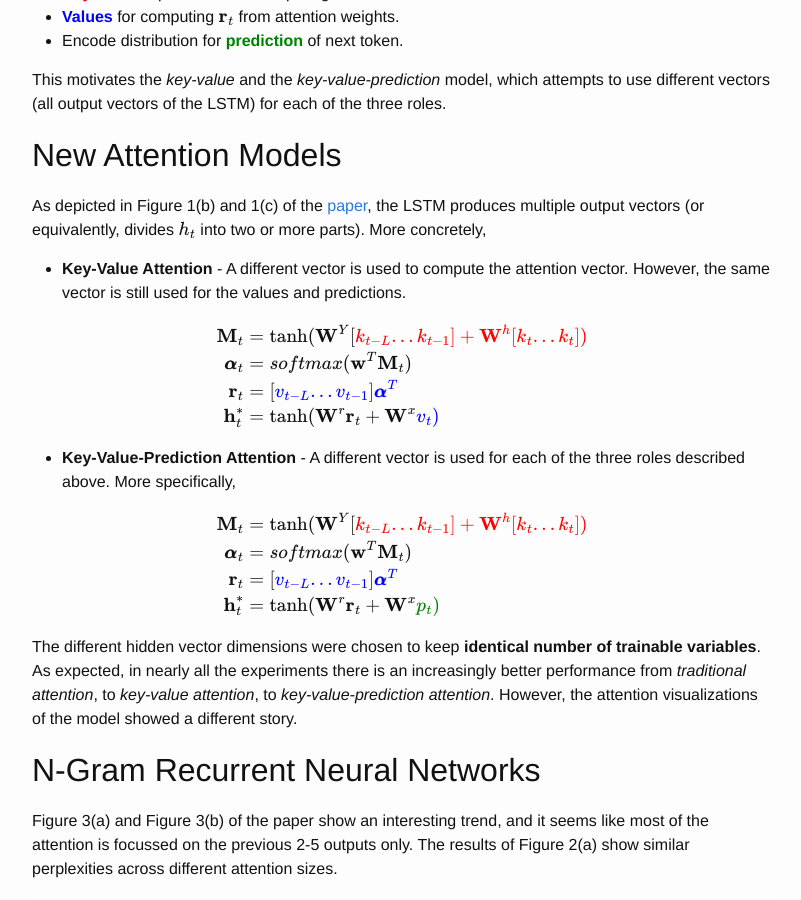
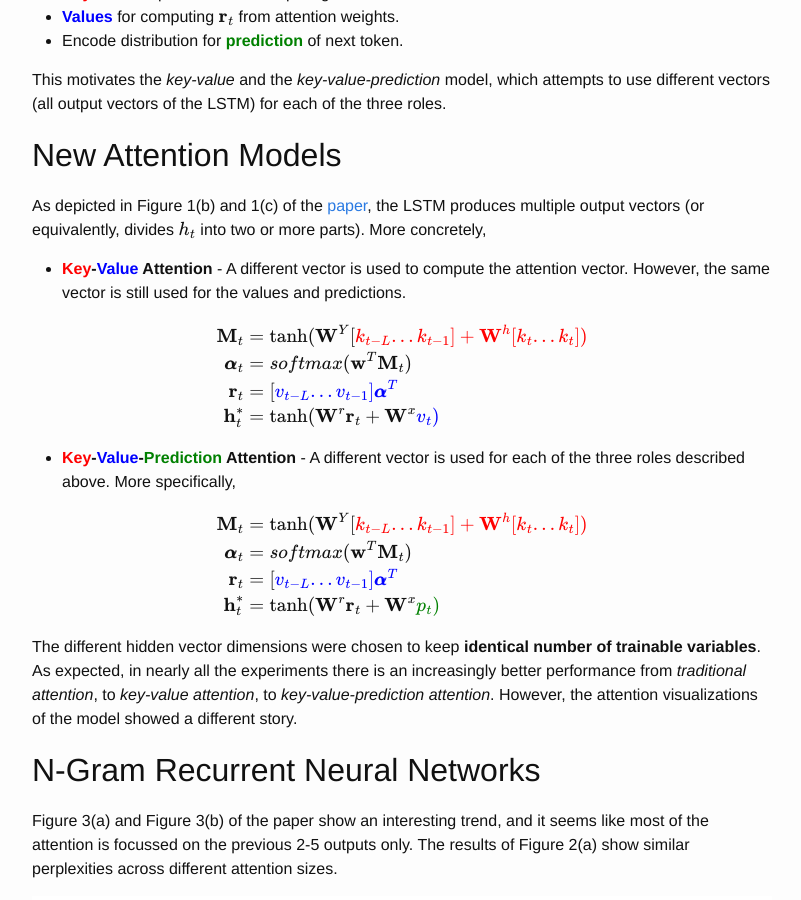
Before and after one commit to martiansideofthemoon/martiansideofthemoon.github.io, a Jekyll site: the page built from _posts/2017-06-24-short-attention-iclr-summary.markdown, in a window 1280 px wide and 900 px high, scrolled down 1842 px. Shown: the whole window, without its empty margins (238-1039 px from the left). Built offline with Jekyll 4.4.1, drawn with Linux system fonts in a browser that asks for light colours; formulas are drawn with MathJax 3; a script that is not in the unit is left out.

Commit message:
Adding some more visual cues

```diff
--- a/_posts/2017-06-24-short-attention-iclr-summary.markdown
+++ b/_posts/2017-06-24-short-attention-iclr-summary.markdown
@@ -46,11 +46,11 @@ This motivates the *key-value* and the *key-value-prediction* model, which attem
 
 As depicted in Figure 1(b) and 1(c) of the [paper](https://arxiv.org/abs/1702.04521), the LSTM produces multiple output vectors (or equivalently, divides $h_t$ into two or more parts). More concretely,
 
-* **Key-Value Attention** - A different vector is used to compute the attention vector. However, the same vector is still used for the values and predictions.
+* **<span style="color:red">Key</span>-<span style="color:blue">Value</span> Attention** - A different vector is used to compute the attention vector. However, the same vector is still used for the values and predictions.
 
 $$ \begin{align} \textbf{M}_t & = \tanh(\textbf{W}^Y[\color{red}{k_{t-L}} ... \color{red}{k_{t-1}}] + \textbf{W}^h[\color{red}{k_t} ... \color{red}{k_t}]) \\ \pmb{\alpha}_t & = softmax(\textbf{w}^T\textbf{M}_t) \\ \textbf{r}_t & = [\color{blue}{v_{t-L}} ... \color{blue}{v_{t-1}}]\pmb{\alpha}^T \\ \textbf{h}^{*}_t & = \tanh(\textbf{W}^r\textbf{r}_t + \textbf{W}^x\color{blue}{v_t}) \end{align} $$
 
-* **Key-Value-Prediction Attention** - A different vector is used for each of the three roles described above. More specifically,
+* **<span style="color:red">Key</span>-<span style="color:blue">Value</span>-<span style="color:green">Prediction</span> Attention** - A different vector is used for each of the three roles described above. More specifically,
 
 $$ \begin{align} \textbf{M}_t & = \tanh(\textbf{W}^Y[\color{red}{k_{t-L}} ... \color{red}{k_{t-1}}] + \textbf{W}^h[\color{red}{k_t} ... \color{red}{k_t}]) \\ \pmb{\alpha}_t & = softmax(\textbf{w}^T\textbf{M}_t) \\ \textbf{r}_t & = [\color{blue}{v_{t-L}} ... \color{blue}{v_{t-1}}]\pmb{\alpha}^T \\ \textbf{h}^{*}_t & = \tanh(\textbf{W}^r\textbf{r}_t + \textbf{W}^x\color{green}{p_t}) \end{align} $$
 
--- a/_posts/2017-06-25-uchicago-4-weeks.markdown
+++ b/_posts/2017-06-25-uchicago-4-weeks.markdown
@@ -1,7 +1,7 @@
 ---
 layout: post
 title:  "UChicago - Insight Summer Blog"
-date:   2017-06-27 10:00:55 +0530
+date:   2017-06-25 10:00:55 +0530
 tags: internship ttic chicago
 ---
 
```
